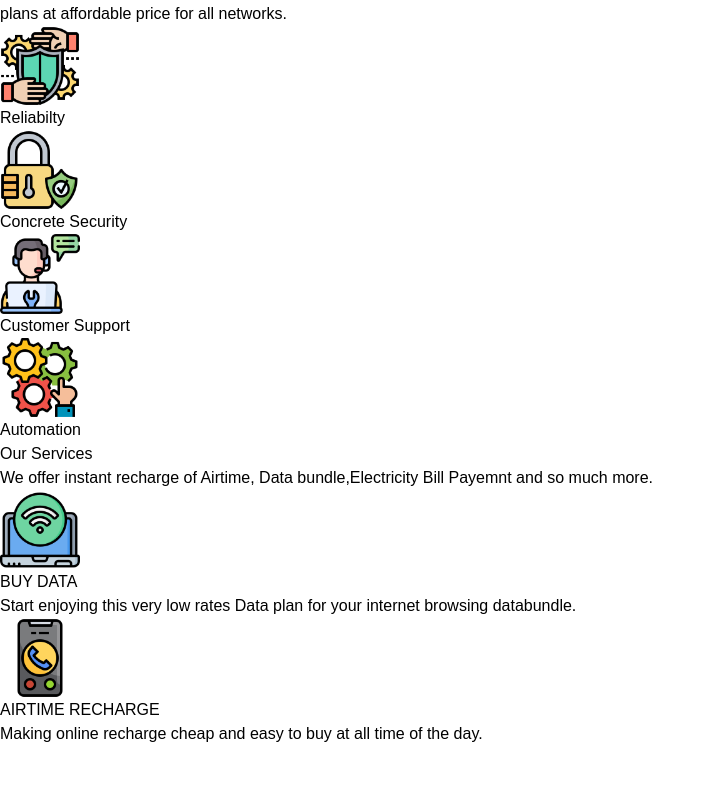
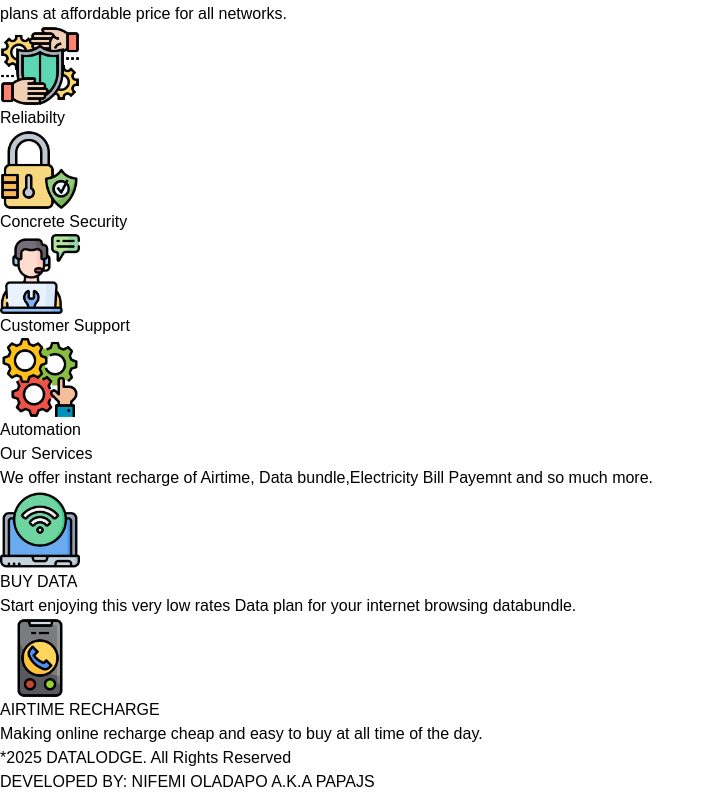
Before and after one commit to NifemiOladapo/DataLodge, a Next.js app: page / in a window 1280 px wide. Shown: the part 425-1219 px from the top of the page, without its empty margins (0-711 px from the left). Before the commit the page ends 1171 px from the top, so only its background shows below. Built offline with nearby package versions, Linux system fonts and the light colour scheme.

Commit message:
created copyright footer

```diff
--- /dev/null
+++ b/src/app/(root)/Copyright.tsx
@@ -0,0 +1,14 @@
+import React from 'react'
+
+const Copyright = () => {
+  return (
+    <footer className='flex text-indigo-500 border-t-[0.5px] gap-2.5 border-gray-300 mt-3 flex-wrap py-3 sm:py-6 justify-between px-4 sm:px-10'>
+        <p>
+        *2025 DATALODGE. All Rights Reserved
+        </p>
+        <p>DEVELOPED BY: NIFEMI OLADAPO A.K.A PAPAJS</p>
+    </footer>
+  )
+}
+
+export default Copyright
--- a/src/app/(root)/Home.tsx
+++ b/src/app/(root)/Home.tsx
@@ -1,17 +1,19 @@
-import AboutUs from "./AboutUs"
-import Hero from "./Hero"
-import OurServices from "./OurServices"
-import WhyChooseUs from "./WhyChooseUs"
+import AboutUs from "./AboutUs";
+import Copyright from "./Copyright";
+import Hero from "./Hero";
+import OurServices from "./OurServices";
+import WhyChooseUs from "./WhyChooseUs";
 
 const Home = () => {
   return (
     <div className="w-full">
-        <Hero />
-        <AboutUs />
-        <WhyChooseUs />
-        <OurServices />
+      <Hero />
+      <AboutUs />
+      <WhyChooseUs />
+      <OurServices />
+      <Copyright />
     </div>
-  )
-}
+  );
+};
 
-export default Home
+export default Home;
```
